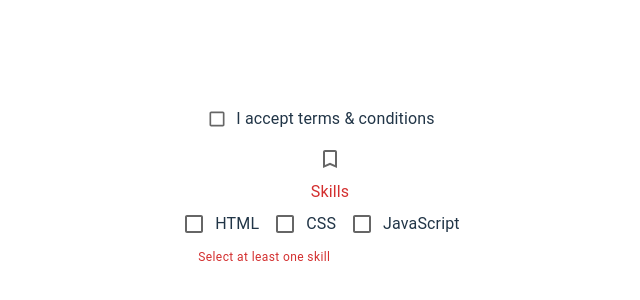
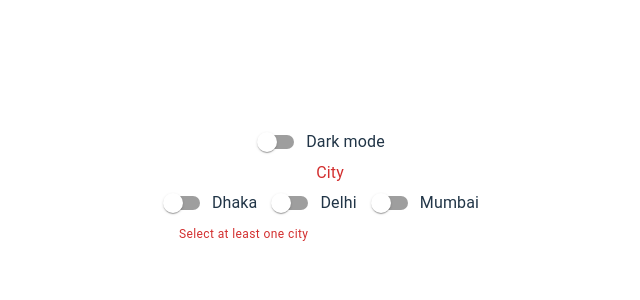
Before and after one commit to ifoysalahmmed/material-demo, a React (Vite) app: page / in a window 1280 px wide. Shown: the part 216-516 px from the top of the page, without its empty margins (310-950 px from the left). Built offline with nearby package versions, Linux system fonts and the light colour scheme.

Commit message:
added MuiSwitch

```diff
--- a/src/App.jsx
+++ b/src/App.jsx
@@ -1,8 +1,9 @@
 import "./App.css";
-import MuiCheckbox from "./components/MuiCheckbox";
+// import MuiButton from "./components/MuiButton";
+// import MuiCheckbox from "./components/MuiCheckbox";
 // import MuiRadioButton from "./components/MuiRadioButton";
-// import MuiButton from "./components/MuiButton";
 // import MuiSelect from "./components/MuiSelect";
+import MuiSwitch from "./components/MuiSwitch";
 // import MuiTextField from "./components/MuiTextField";
 // import MuiTypography from "./components/MuiTypography";
 
@@ -14,7 +15,8 @@ const App = () => {
       {/* <MuiTextField /> */}
       {/* <MuiSelect /> */}
       {/* <MuiRadioButton /> */}
-      <MuiCheckbox />
+      {/* <MuiCheckbox /> */}
+      <MuiSwitch />
     </>
   );
 };
--- /dev/null
+++ b/src/components/MuiSwitch.jsx
@@ -0,0 +1,92 @@
+import {
+  Box,
+  FormControl,
+  FormControlLabel,
+  FormGroup,
+  FormHelperText,
+  FormLabel,
+  Switch,
+} from "@mui/material";
+import { useState } from "react";
+
+const MuiSwitch = () => {
+  const [checked, setChecked] = useState(false);
+
+  console.log({ checked });
+
+  const handleChange = (e) => {
+    setChecked(e.target.checked);
+  };
+
+  const [cities, setCities] = useState([]);
+
+  console.log({ cities });
+
+  const handleCitiesChange = (e) => {
+    const index = cities.indexOf(e.target.value);
+
+    if (index === -1) {
+      setCities([...cities, e.target.value]);
+    } else {
+      setCities(cities.filter((city) => city !== e.target.value));
+    }
+  };
+
+  return (
+    <Box>
+      <Box>
+        <FormControlLabel
+          label="Dark mode"
+          control={
+            <Switch color="warning" checked={checked} onChange={handleChange} />
+          }
+        />
+      </Box>
+      <Box>
+        <FormControl error={cities.length < 1}>
+          <FormLabel>City</FormLabel>
+          <FormGroup row>
+            <FormControlLabel
+              label="Dhaka"
+              control={
+                <Switch
+                  color="secondary"
+                  value="dhaka"
+                  checked={cities.includes("dhaka")}
+                  onChange={handleCitiesChange}
+                />
+              }
+            />
+            <FormControlLabel
+              label="Delhi"
+              control={
+                <Switch
+                  color="secondary"
+                  value="delhi"
+                  checked={cities.includes("delhi")}
+                  onChange={handleCitiesChange}
+                />
+              }
+            />
+            <FormControlLabel
+              label="Mumbai"
+              control={
+                <Switch
+                  color="secondary"
+                  value="mumbai"
+                  checked={cities.includes("mumbai")}
+                  onChange={handleCitiesChange}
+                />
+              }
+            />
+          </FormGroup>
+          <FormHelperText>
+            {cities.length < 1 ? "Select at least one city" : ""}
+          </FormHelperText>
+        </FormControl>
+      </Box>
+    </Box>
+  );
+};
+
+export default MuiSwitch;
```
